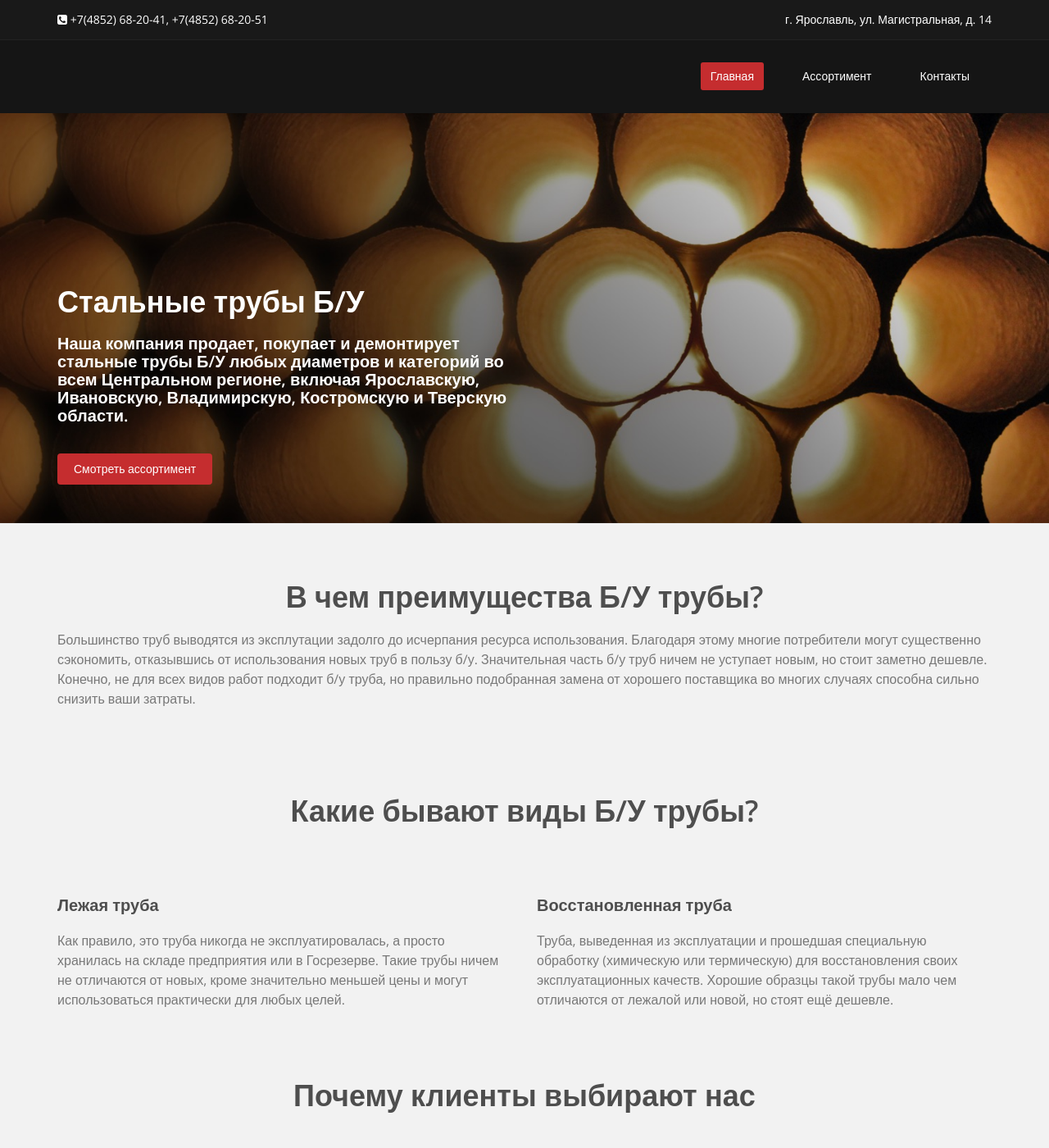
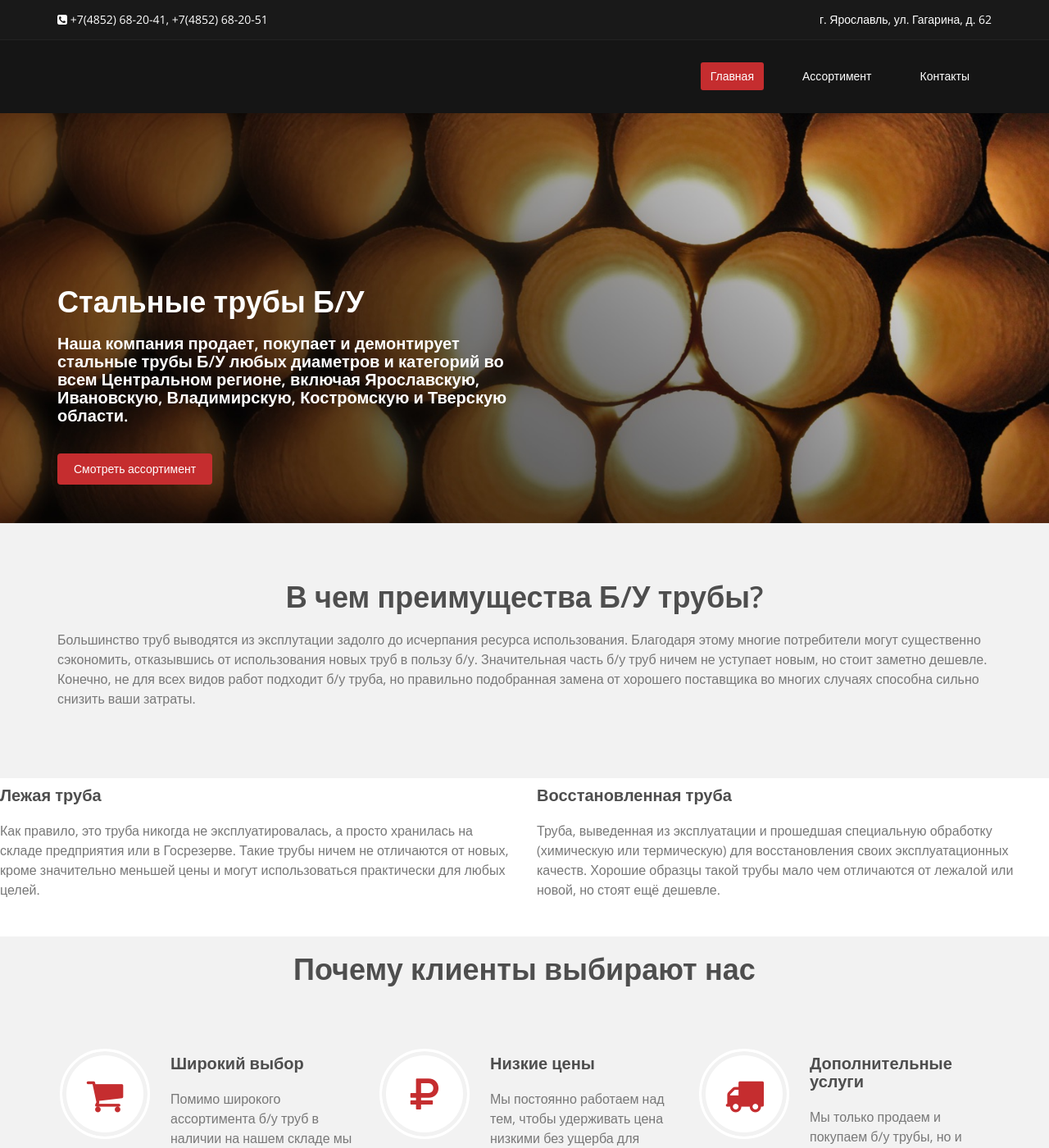
Before and after one commit to seven-4-seven/seven-4-seven.github.io, a Jekyll site: the page index.html, which Jekyll copies as it is, in a window 1280 px wide and 1400 px high. Shown: the whole window at 82% size. Built offline with Jekyll 4.4.1, drawn with Linux system fonts in a browser that asks for light colours.

Commit message:
Update index.html

```diff
--- a/index.html
+++ b/index.html
@@ -71,7 +71,7 @@
                   </div>
                   <div class="col-sm-6 col-xs-12 col-md-6">
                       <div class="social top-number">
-                        <p><i class="fa"></i>г. Ярославль, ул. Магистральная, д. 14</p>
+                        <p><i class="fa"></i>г. Ярославль, ул. Гагарина, д. 62</p>
                       </div>
                   </div>
               </div>
@@ -136,11 +136,7 @@
         </div>
     </section>
 
-    <section id="types" class="main-page-block">
-        <div class="container">
-          <div class="center wow fadeInDown details">
-               <h2>Какие бывают виды Б/У трубы?</h2>
-           </div>
+
            <div class="row">
              <div class="features">
                <div class="col-md-6 col-sm-8 wow fadeInDown" data-wow-duration="1000ms" data-wow-delay="600ms">
```
